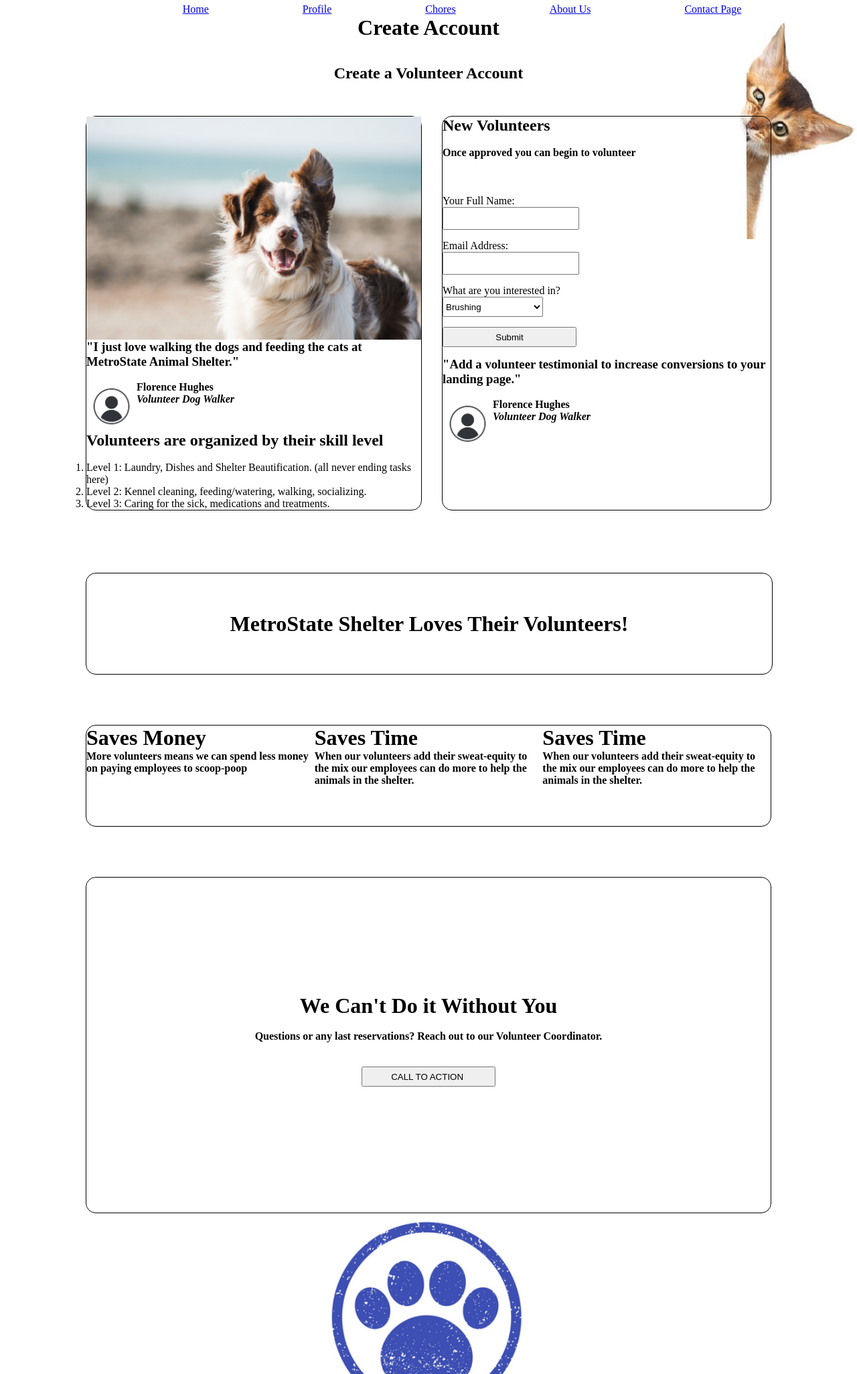
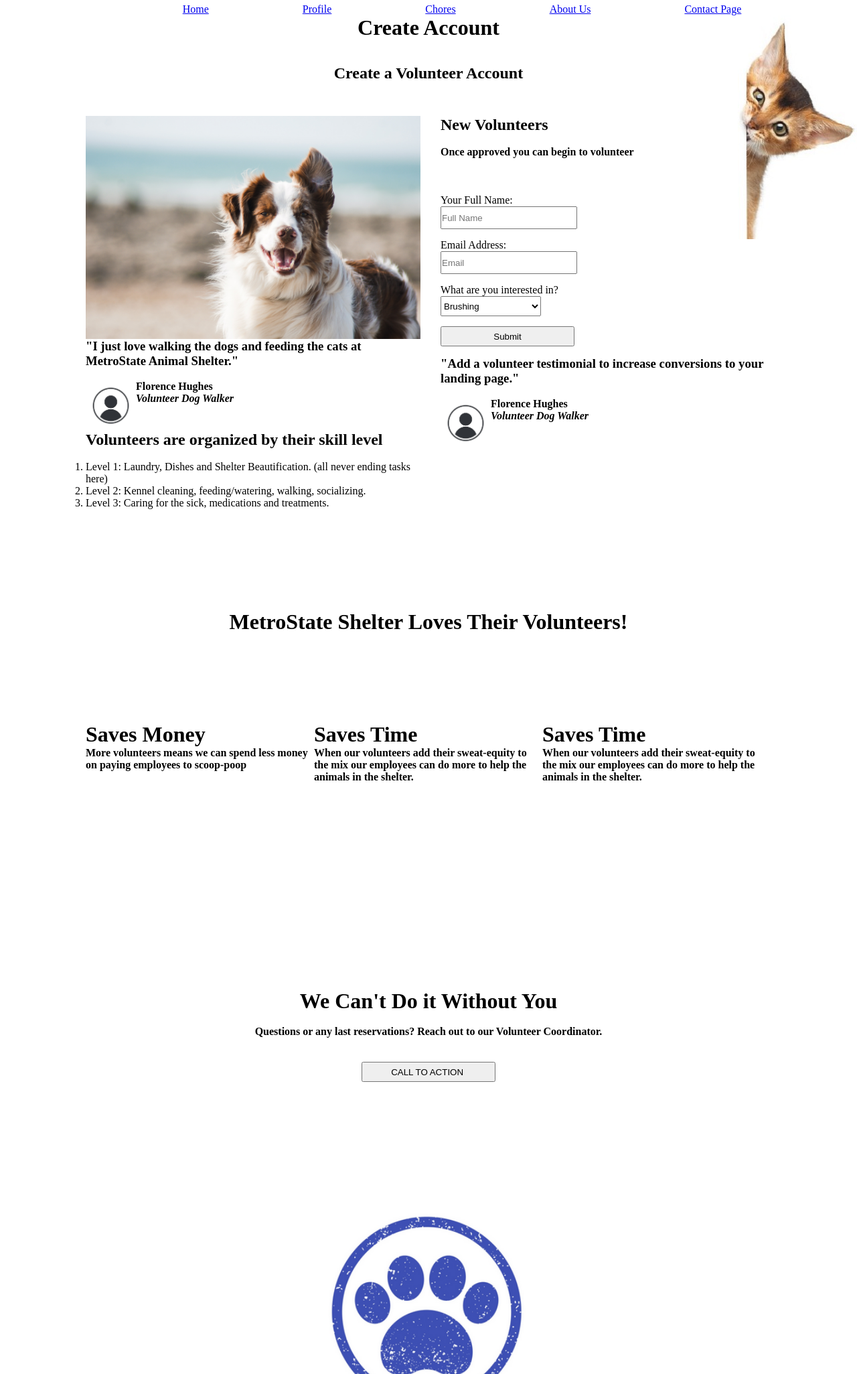
Before and after one commit to MarcusWithers/animal_shelter, a PHP site: page /createaccount.html in a window 1280 px wide. Shown: the part 330-2381 px from the top of the page at 67% size. Run offline with PHP 8.4, Linux system fonts and the light colour scheme.

Commit message:
minor changes

```diff
--- a/createaccount.html
+++ b/createaccount.html
@@ -54,11 +54,11 @@ src="header.txt"></script>
           <br /><br /><br />
           <label for="fullname">Your Full Name:</label>
           <br />
-          <input type="text" id="fullname" name="fullname" />
+          <input type="text" id="fullname" name="fullname" placeholder ="Full Name" />
           <br />
           <label for="email">Email Address:</label>
           <br />
-          <input type="text" id="email" name="email" />
+          <input type="text" id="email" name="email" placeholder = "Email"/>
           <br />
           <label for="interests">What are you interested in?</label>
           <br />
--- a/levelUpRequests.txt
+++ b/levelUpRequests.txt
@@ -0,0 +1,4 @@
+02:34, 28th March 2022	Marcus 	Withers 	 $Yes	 13
+02:36, 28th March 2022	Marcus 	Withers 	 $Yes	 123
+02:36, 28th March 2022	Marcus 	Withers 	 $Yes	 123
+02:57, 28th March 2022	Marcus 	Withers 	 Yes	 41
--- a/processSkills.php
+++ b/processSkills.php
@@ -38,7 +38,7 @@ $date = date('H:i, jS F Y');
        <?php
 
 echo $_POST['FirstName'] . " " . $_POST['LastName'] . '<br />';
-echo '" has submitted a Level up Request."<br />';
+echo ' has submitted a Level up Request.<br />';
 
 ?>
 
@@ -61,7 +61,7 @@ echo "<p></p>";
 
 	<?php
 
-$outputstring = $date . "\t" . $FirstName . " \t" . $LastName . " \t $"
+$outputstring = $date . "\t" . $FirstName . " \t" . $LastName . " \t "
     . $trained . "\t" . $question . "\n";
 
 // open file for appending
--- a/signin.html
+++ b/signin.html
@@ -54,11 +54,11 @@
           <br /><br /><br />
           <label for="fullname">Email Address:</label>
           <br />
-          <input type="text" id="fullname" name="fullname" />
+          <input type="text" id="fullname" name="fullname" placeholder = "Email"/>
           <br />
           <label for="email">Password:</label>
           <br />
-          <input type="text" id="email" name="email" />
+          <input type="text" id="email" name="email" placeholder = "Password"/>
           <br />
           <input type="submit" value="Submit" />
         </form>
--- a/styles.css
+++ b/styles.css
@@ -23,17 +23,15 @@
   display: inline-block;
   margin-left: 120px;
   margin-right: 20px;
-
 }
 body {
   margin: auto;
   width: 1024px;
   height: 1024px;
-  background-image: url('backgroundcat1.jpg');
+  background-image: url("backgroundcat1.jpg");
   background-repeat: no-repeat;
   background-attachment: fixed;
   background-position: right;
-
 }
 
 .heading {
@@ -50,8 +48,7 @@ body {
   display: flex;
   flex-direction: column;
   width: 512px;
-  border: 1px solid black;
-  border-radius: 15px;
+
   margin-right: 15px;
 }
 
@@ -59,8 +56,7 @@ body {
   display: flex;
   flex-direction: column;
   width: 512px;
-  border: 1px solid black;
-  border-radius: 15px;
+
   margin-left: 15px;
 }
 
@@ -88,16 +84,12 @@ input {
   align-items: center;
   justify-content: center;
   margin-top: 75px;
-  border: 1px solid black;
-  border-radius: 15px;
 }
 
 .mission {
   display: flex;
   margin-top: 75px;
   height: 150px;
-  border: 1px solid black;
-  border-radius: 15px;
 }
 .mission1 {
   width: 341px;
@@ -121,8 +113,6 @@ footer {
   margin-top: 75px;
   height: 500px;
   justify-content: center;
-  border: 1px solid black;
-  border-radius: 15px;
 }
 
 .homepage_footer {
@@ -170,8 +160,8 @@ footer {
   align-items: stretch;
   align-content: stretch;
 }
-#founderTitle{
-  display:flex;
-  justify-content:center;
-  align-items:center;
+#founderTitle {
+  display: flex;
+  justify-content: center;
+  align-items: center;
 }
```
Also changed, not shown: contactform.html (+13 -8 lines). Lines whose indentation alone changed are shown as unchanged.
